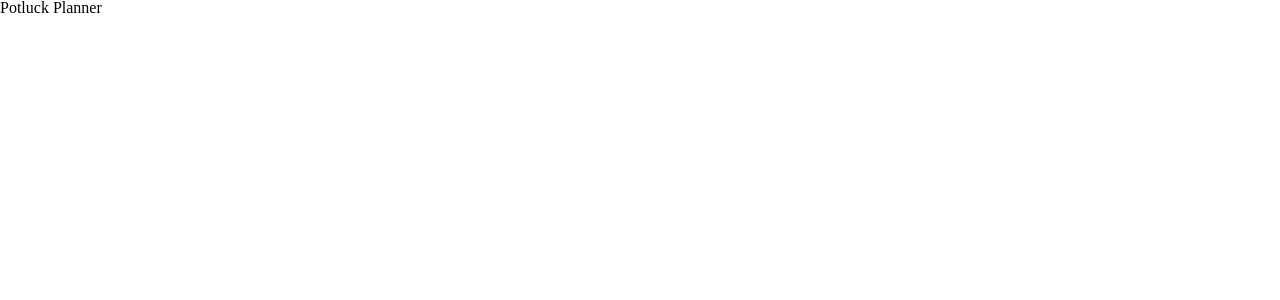
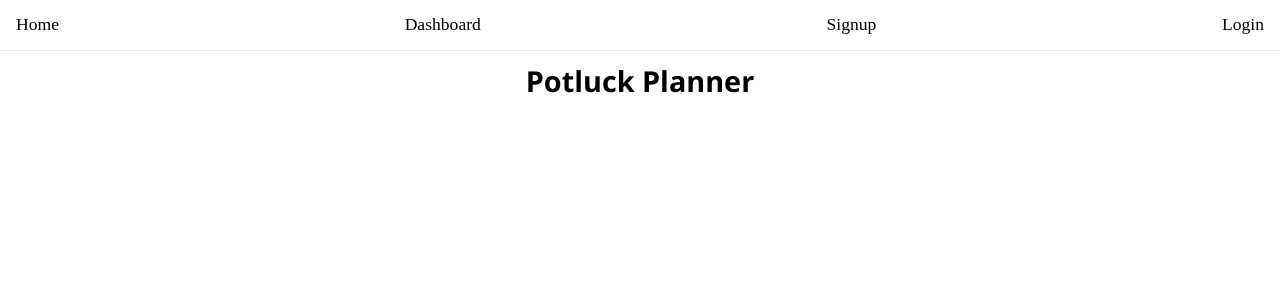
Before and after one commit to TT-WebFT-32-Potluck-Planner/front-end-for-java, a React (Create React App) app: page / in a window 1280 px wide. Shown: the top 300 px of the page. Built offline with nearby package versions, Linux system fonts and the light colour scheme.

Commit message:
Created simple navbar

```diff
--- a/package.json
+++ b/package.json
@@ -8,6 +8,7 @@
     "@testing-library/user-event": "^12.8.0",
     "react": "^17.0.1",
     "react-dom": "^17.0.1",
+    "react-router-dom": "^5.2.0",
     "react-scripts": "4.0.3",
     "web-vitals": "^1.1.0"
   },
--- a/src/App.js
+++ b/src/App.js
@@ -1,7 +1,11 @@
+import Navbar from './components/Navbar'
+import Home from './components/Home'
+
 function App() {
   return (
     <>
-      <h1>Potluck Planner</h1>
+      <Navbar />
+      <Home />
     </>
   );
 }
--- /dev/null
+++ b/src/components/Home.js
@@ -0,0 +1,9 @@
+const Home = () => {
+  return (
+    <>
+      <h1>Potluck Planner</h1>
+    </>
+  )
+}
+
+export default Home
--- /dev/null
+++ b/src/components/Navbar.js
@@ -0,0 +1,16 @@
+import { Route, Link } from 'react-router-dom'
+
+const Navbar = () => {
+  return (
+    <>
+      <nav>
+        <Link to='/'>Home</Link>
+        <Link to='/dash'>Dashboard</Link>
+        <Link to='/signup'>Signup</Link>
+        <Link to='/login'>Login</Link>
+      </nav>
+    </>
+  )
+}
+
+export default Navbar
--- a/src/index.css
+++ b/src/index.css
@@ -46,3 +46,26 @@ table {
 	border-collapse: collapse;
 	border-spacing: 0;
 }
+
+/* Nav */
+nav {
+  display: flex;
+  justify-content: space-between;
+  border-bottom: 1px solid #e8e8e4;
+}
+
+a {
+  font-size: 1.1rem;
+  padding: 1rem;
+  text-decoration: none;
+  color: black;
+}
+
+/* Home */
+h1 {
+  font-size: 1.8rem;
+  font-weight: bold;
+  font-family:'Segoe UI', Tahoma, Geneva, Verdana, sans-serif;
+  text-align: center;
+  margin-top: 1rem;
+}
--- a/src/index.js
+++ b/src/index.js
@@ -1,11 +1,12 @@
 import React from 'react';
 import { render } from 'react-dom';
+import { BrowserRouter as Router } from 'react-router-dom'
 import './index.css';
 import App from './App';
 
 render(
-  <React.StrictMode>
+  <Router>
     <App />
-  </React.StrictMode>,
+  </Router>,
   document.getElementById('root')
 );
```
Also changed, not shown: 1 other file (tests, documents, lock files or other folders).
